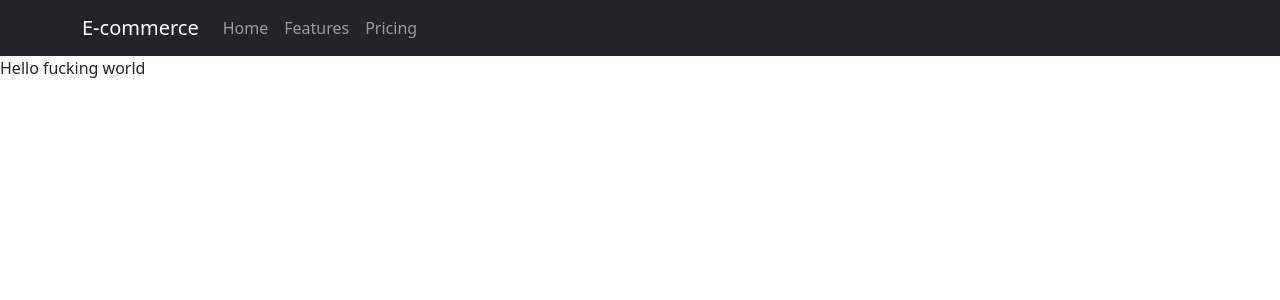
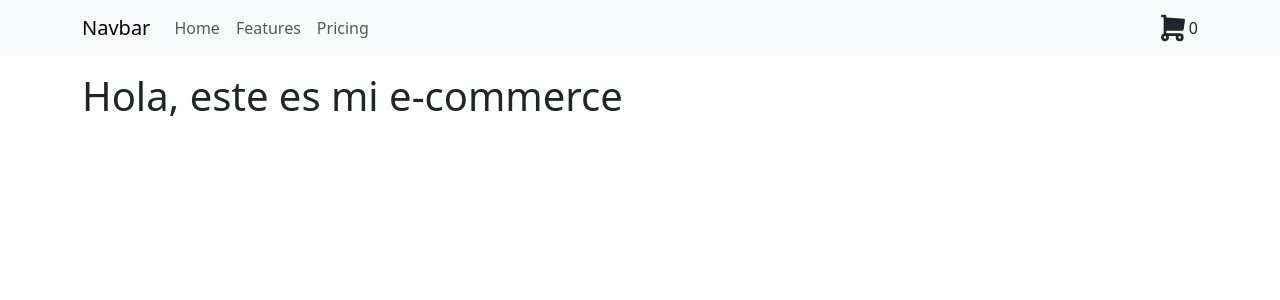
Before and after one commit to georgeif2212/React-project, a React (Create React App) app: page / in a window 1280 px wide. Shown: the top 300 px of the page. Built offline with nearby package versions, Linux system fonts and the light colour scheme.

Commit message:
CartWidget agregado con tabler-icons

```diff
--- a/package.json
+++ b/package.json
@@ -3,6 +3,7 @@
   "version": "0.1.0",
   "private": true,
   "dependencies": {
+    "@tabler/icons-react": "^2.30.0",
     "@testing-library/jest-dom": "^5.17.0",
     "@testing-library/react": "^13.4.0",
     "@testing-library/user-event": "^13.5.0",
@@ -11,6 +12,7 @@
     "react-bootstrap": "^2.8.0",
     "react-dom": "^18.2.0",
     "react-scripts": "5.0.1",
+    "sass": "^1.64.2",
     "web-vitals": "^2.1.4"
   },
   "scripts": {
--- a/src/App.js
+++ b/src/App.js
@@ -7,7 +7,7 @@ function App() {
   return (
     <>
       <NavBar/>
-      <ItemListContainer greeting="Hello fucking world"/>
+      <ItemListContainer greeting="Hola, este es mi e-commerce"/>
     </>
   );
 }
--- /dev/null
+++ b/src/components/CartWidget.jsx
@@ -0,0 +1,10 @@
+import { IconShoppingCartFilled } from "@tabler/icons-react";
+
+export const CartWidget = () => {
+  return (
+    <>
+      <IconShoppingCartFilled color="white" size={32} />
+      <span>0</span>
+    </>
+  );
+};
--- a/src/components/ItemListContainer.jsx
+++ b/src/components/ItemListContainer.jsx
@@ -1,5 +1,4 @@
-export const ItemListContainer = (props) =>{
-  return(
-    <div>{props.greeting}</div>
-  );
+import Container from "react-bootstrap/Container";
+export const ItemListContainer = (props) => {
+  return <Container className="mt-3"><h1>{props.greeting}</h1></Container>;
 };
--- a/src/components/NavBar.jsx
+++ b/src/components/NavBar.jsx
@@ -1,18 +1,20 @@
 import Container from 'react-bootstrap/Container';
 import Nav from 'react-bootstrap/Nav';
 import Navbar from 'react-bootstrap/Navbar';
+import { CartWidget } from './CartWidget';
 
 export const NavBar = () => {
   return (
     <>
-      <Navbar bg="dark" data-bs-theme="dark">
+      <Navbar bg="light" data-bs-theme="light">
         <Container>
-          <Navbar.Brand href="#home">E-commerce</Navbar.Brand>
+          <Navbar.Brand href="#home">Navbar</Navbar.Brand>
           <Nav className="me-auto">
             <Nav.Link href="#home">Home</Nav.Link>
             <Nav.Link href="#features">Features</Nav.Link>
             <Nav.Link href="#pricing">Pricing</Nav.Link>
           </Nav>
+          <CartWidget/>
         </Container>
       </Navbar>
     </>
```
Also changed, not shown: 1 other file (tests, documents, lock files or other folders).
